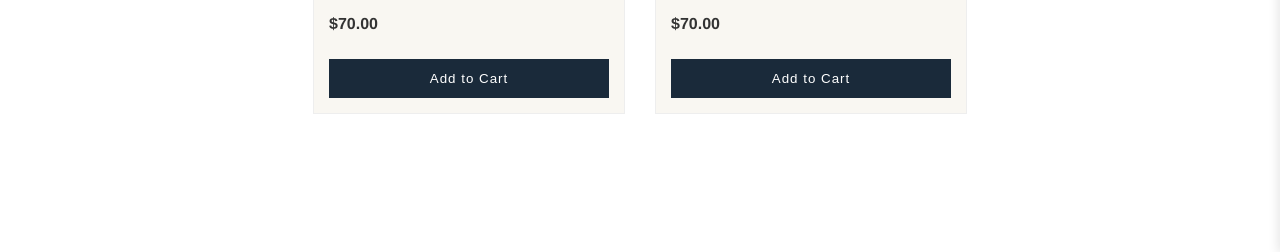
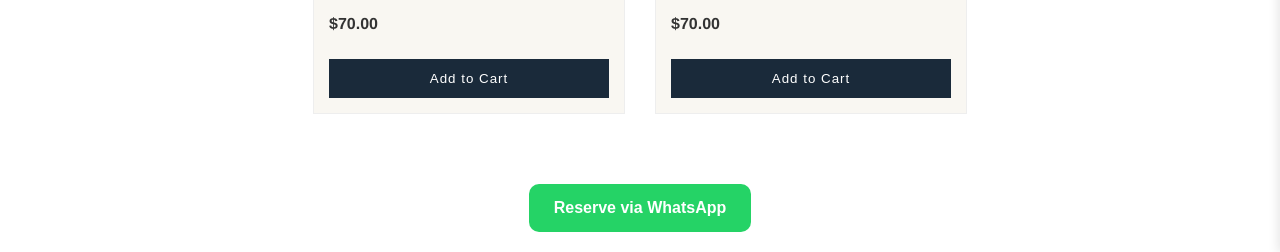
Before and after one commit to Dianakh54-glitch/Rebot, a plain HTML site: page index.html in a window 1280 px wide. Shown: the part 597-849 px from the top of the page. Before the commit the page ends 800 px from the top, so only its background shows below. Drawn offline with Linux system fonts and the light colour scheme.

Commit message:
Update index.html

```diff
--- a/index.html
+++ b/index.html
@@ -109,5 +109,24 @@
         window.open(`https://wa.me/YOUR_NUMBER?text=${message}`);
     }
 </script>
-</body>
+</body><div style="margin: 20px 0; text-align: center; font-family: sans-serif;">
+    <button onclick="sendWhishReservation()" style="background-color: #25D366; color: white; border: none; padding: 15px 25px; border-radius: 10px; font-weight: bold; cursor: pointer; font-size: 16px;">
+        Reserve via WhatsApp
+    </button>
+</div>
+
+<script>
+function sendWhishReservation() {
+    const myNumber = "96100000000"; // <-- CHANGE THIS TO YOUR NUMBER
+
+    // This automatically gets the Title of your webpage
+    const pageTitle = document.title;
+    const pageLink = window.location.href;
+
+    const message = `Hello! I want to reserve an item:%0A%0A📌 *Item:* ${pageTitle}%0A🔗 *Link:* ${pageLink}%0A%0APlease send me your Whish details.`;
+
+    window.open(`https://wa.me/${myNumber}?text=${message}`, '_blank');
+}
+</script>
+
 </html>
```
